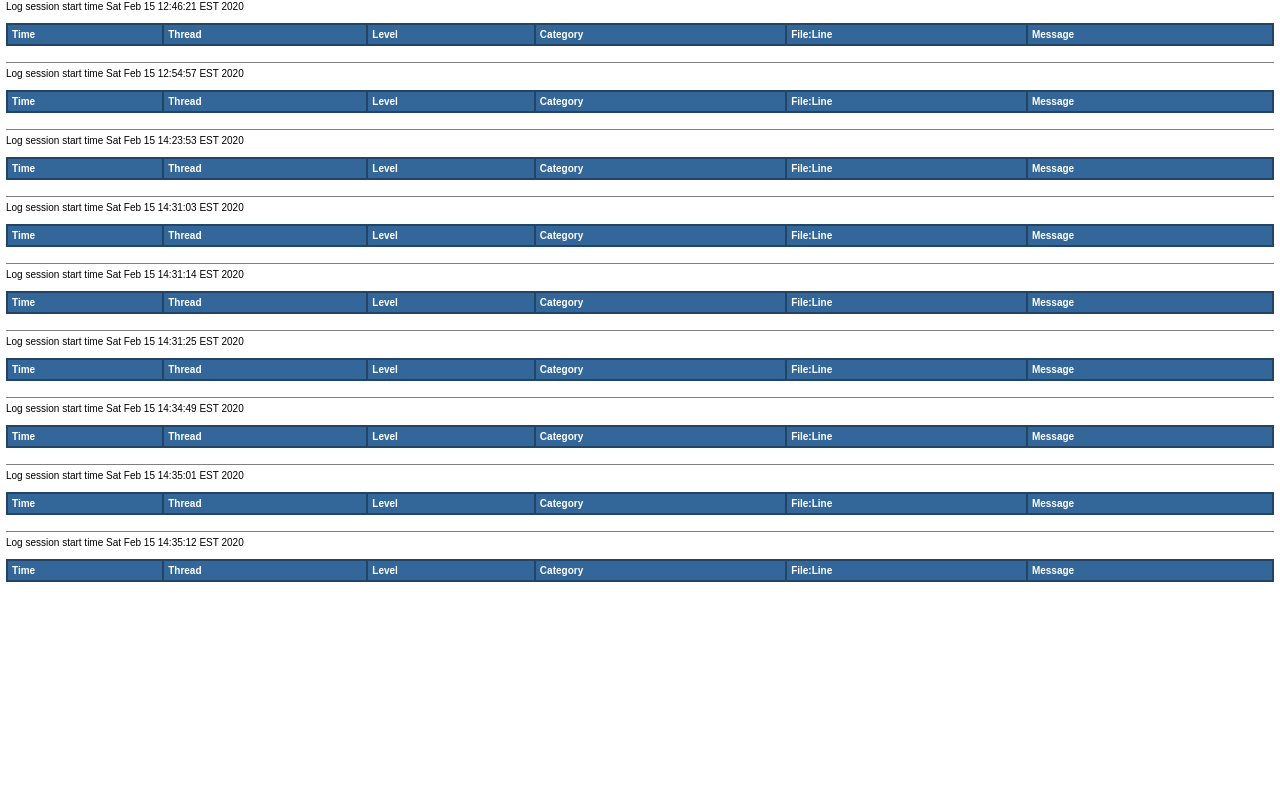
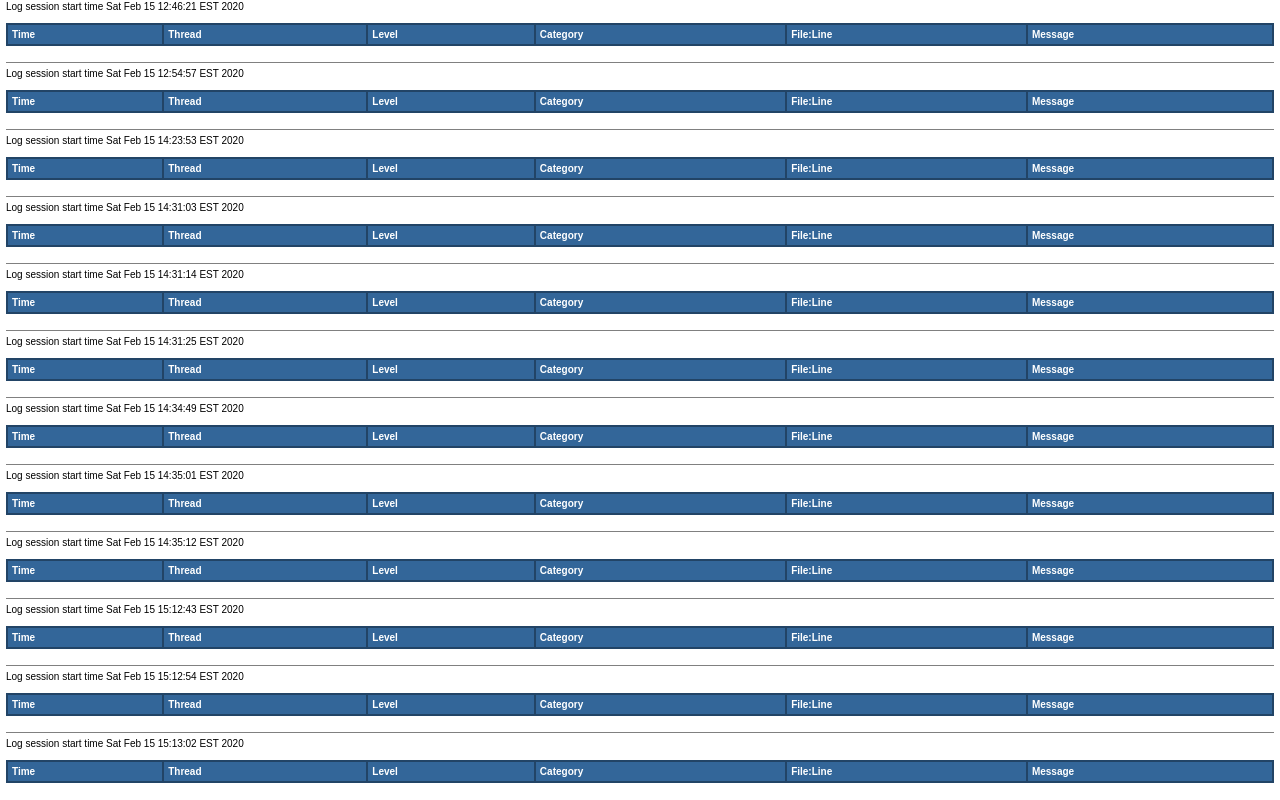
Before and after one commit to mdyasin05/selenium_project, a plain HTML site: page log/application.html in a window 1280 px wide. Shown: the part 1389-2189 px from the top of the page. Before the commit the page ends 1988 px from the top, so only its background shows below. Drawn offline with Linux system fonts and the light colour scheme.

```diff
--- a/log/application.html
+++ b/log/application.html
@@ -809,4 +809,82 @@ Log session start time Sat Feb 15 14:35:12 EST 2020<br>
 </tr>
 </table>
 <br>
+</body></html><!DOCTYPE HTML PUBLIC "-//W3C//DTD HTML 4.01 Transitional//EN" "http://www.w3.org/TR/html4/loose.dtd">
+<html>
+<head>
+<title>Application log</title>
+<style type="text/css">
+<!--
+body, table {font-family: arial,sans-serif; font-size: x-small;}
+th {background: #336699; color: #FFFFFF; text-align: left;}
+-->
+</style>
+</head>
+<body bgcolor="#FFFFFF" topmargin="6" leftmargin="6">
+<hr size="1" noshade>
+Log session start time Sat Feb 15 15:12:43 EST 2020<br>
+<br>
+<table cellspacing="0" cellpadding="4" border="1" bordercolor="#224466" width="100%">
+<tr>
+<th>Time</th>
+<th>Thread</th>
+<th>Level</th>
+<th>Category</th>
+<th>File:Line</th>
+<th>Message</th>
+</tr>
+</table>
+<br>
+</body></html><!DOCTYPE HTML PUBLIC "-//W3C//DTD HTML 4.01 Transitional//EN" "http://www.w3.org/TR/html4/loose.dtd">
+<html>
+<head>
+<title>Application log</title>
+<style type="text/css">
+<!--
+body, table {font-family: arial,sans-serif; font-size: x-small;}
+th {background: #336699; color: #FFFFFF; text-align: left;}
+-->
+</style>
+</head>
+<body bgcolor="#FFFFFF" topmargin="6" leftmargin="6">
+<hr size="1" noshade>
+Log session start time Sat Feb 15 15:12:54 EST 2020<br>
+<br>
+<table cellspacing="0" cellpadding="4" border="1" bordercolor="#224466" width="100%">
+<tr>
+<th>Time</th>
+<th>Thread</th>
+<th>Level</th>
+<th>Category</th>
+<th>File:Line</th>
+<th>Message</th>
+</tr>
+</table>
+<br>
+</body></html><!DOCTYPE HTML PUBLIC "-//W3C//DTD HTML 4.01 Transitional//EN" "http://www.w3.org/TR/html4/loose.dtd">
+<html>
+<head>
+<title>Application log</title>
+<style type="text/css">
+<!--
+body, table {font-family: arial,sans-serif; font-size: x-small;}
+th {background: #336699; color: #FFFFFF; text-align: left;}
+-->
+</style>
+</head>
+<body bgcolor="#FFFFFF" topmargin="6" leftmargin="6">
+<hr size="1" noshade>
+Log session start time Sat Feb 15 15:13:02 EST 2020<br>
+<br>
+<table cellspacing="0" cellpadding="4" border="1" bordercolor="#224466" width="100%">
+<tr>
+<th>Time</th>
+<th>Thread</th>
+<th>Level</th>
+<th>Category</th>
+<th>File:Line</th>
+<th>Message</th>
+</tr>
+</table>
+<br>
 </body></html>
```
Also changed, not shown: 1 other file.
